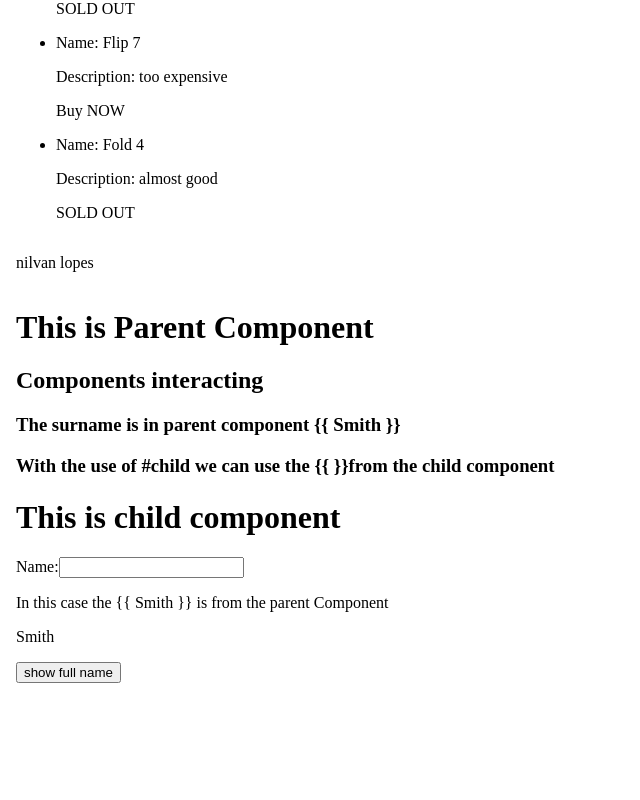
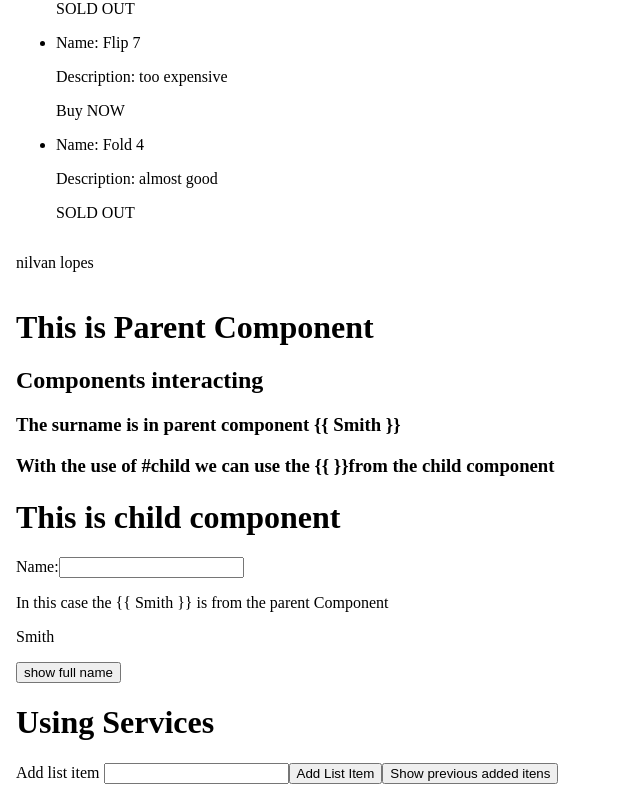
Before and after one commit to nilvanlopes/angular-start, an Angular app: page / in a window 1280 px wide. Shown: the part 419-1219 px from the top of the page, without its empty margins (0-640 px from the left). Before the commit the page ends 1118 px from the top, so only its background shows below. Built offline with nearby package versions, Linux system fonts and the light colour scheme.

Commit message:
feat: service logger

```diff
--- a/src/app/app.component.html
+++ b/src/app/app.component.html
@@ -8,4 +8,5 @@
   <app-sixt-component></app-sixt-component>
   <app-seventh-component name="nilvan" surname="lopes"></app-seventh-component>
   <app-parent-component></app-parent-component>
+  <app-ninth-component></app-ninth-component>
 </body>
--- a/src/app/app.module.ts
+++ b/src/app/app.module.ts
@@ -14,6 +14,7 @@ import { SixtComponentComponent } from './sixt-component/sixt-component.componen
 import { SeventhComponentComponent } from './seventh-component/seventh-component.component';
 import { ParentComponentComponent } from './eighth-component/parent-component/parent-component.component';
 import { ChildComponentComponent } from './eighth-component/child-component/child-component.component';
+import { NinthComponentComponent } from './ninth-component/ninth-component.component';
 
 @NgModule({
   declarations: [
@@ -28,6 +29,7 @@ import { ChildComponentComponent } from './eighth-component/child-component/chil
     SeventhComponentComponent,
     ParentComponentComponent,
     ChildComponentComponent,
+    NinthComponentComponent,
   ],
   imports: [BrowserModule, AppRoutingModule, FormsModule],
   providers: [],
--- /dev/null
+++ b/src/app/ninth-component/ninth-component.component.html
@@ -0,0 +1,6 @@
+<h1>Using Services</h1>
+<label>Add list item
+<input type="text" [(ngModel)]="item">
+</label>
+<button type="button" (click)="addItem()"> Add List Item</button>
+<button type="button" (click)="showAddedItens()"> Show previous added itens</button>
--- /dev/null
+++ b/src/app/ninth-component/ninth-component.component.ts
@@ -0,0 +1,21 @@
+import { Component, OnInit } from '@angular/core';
+import { LoggerServiceService } from '../services/logger-service.service';
+
+@Component({
+  selector: 'app-ninth-component',
+  templateUrl: './ninth-component.component.html',
+  styleUrls: ['./ninth-component.component.css']
+})
+export class NinthComponentComponent{
+  item = "";
+
+  constructor(private log:LoggerServiceService) {}
+
+  addItem() {
+    this.log.showLog(`Added ${this.item} to the list`);
+  }
+
+  showAddedItens() {
+    this.log.showAllLogs();
+  }
+}
--- /dev/null
+++ b/src/app/services/logger-service.service.ts
@@ -0,0 +1,15 @@
+import { Injectable } from '@angular/core';
+
+@Injectable({
+  providedIn: 'root'
+})
+export class LoggerServiceService {
+  allLogs: string[] = [];
+  showLog(log: string) {
+    console.log(log);
+    this.allLogs.push(log);
+  }
+  showAllLogs() {
+    console.log(this.allLogs);
+  }
+}
```
Also changed, not shown: src/app/ninth-component/ninth-component.component.css (added), 2 other files (tests, documents, lock files or other folders).
